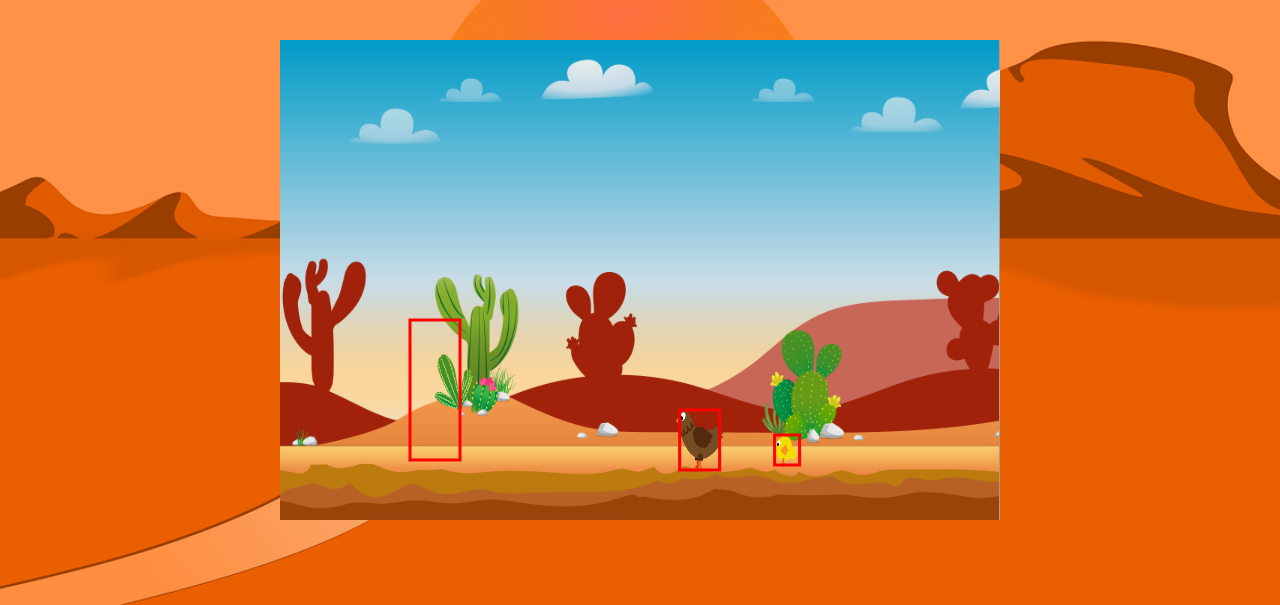
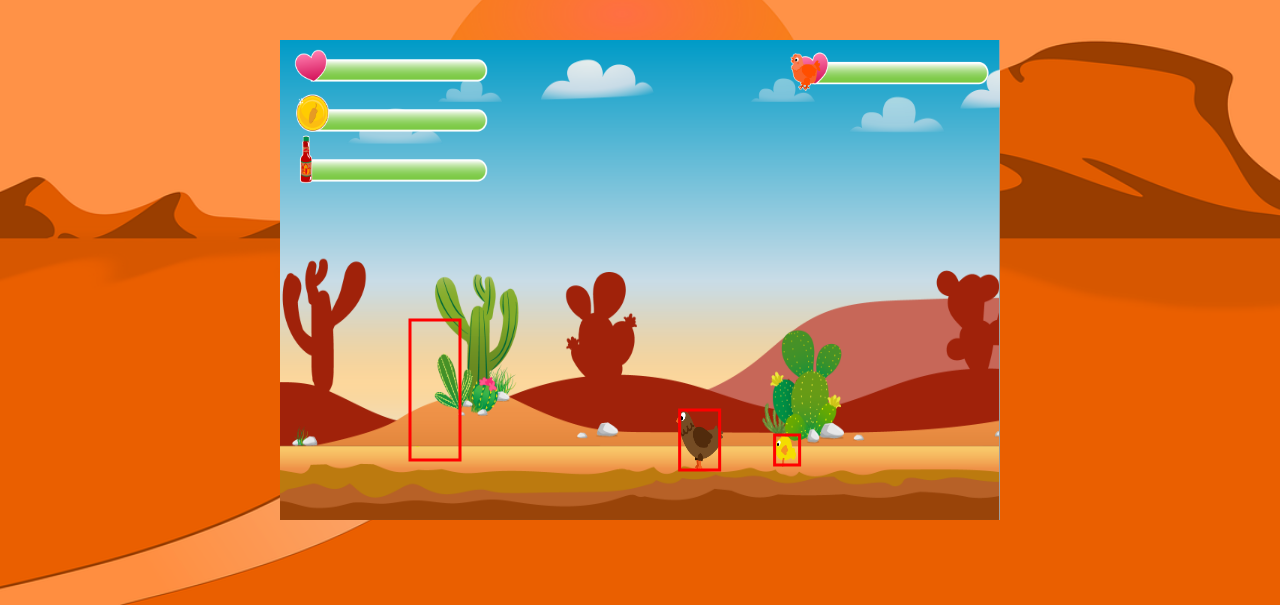
Before and after one commit to JoelBaig/epl_, a plain HTML site: page index.html in a window 1280 px wide. Shown: the part 195-800 px from the top of the page. Drawn offline with Linux system fonts and the light colour scheme; animation ran at ten frames a second.

Commit message:
added statusbars

```diff
--- a/classes/character.class.js
+++ b/classes/character.class.js
@@ -22,6 +22,20 @@ class Character extends MovableObject {
         '../assets/img/2_character_pepe/3_jump/J-38.png',
         '../assets/img/2_character_pepe/3_jump/J-39.png'
     ];
+    IMAGES_HURTING = [
+        '../assets/img/2_character_pepe/4_hurt/H-41.png',
+        '../assets/img/2_character_pepe/4_hurt/H-42.png',
+        '../assets/img/2_character_pepe/4_hurt/H-43.png'
+    ];
+    IMAGES_DYING = [
+        '../assets/img/2_character_pepe/5_dead/D-51.png',
+        '../assets/img/2_character_pepe/5_dead/D-52.png',
+        '../assets/img/2_character_pepe/5_dead/D-53.png',
+        '../assets/img/2_character_pepe/5_dead/D-54.png',
+        '../assets/img/2_character_pepe/5_dead/D-55.png',
+        '../assets/img/2_character_pepe/5_dead/D-56.png',
+        '../assets/img/2_character_pepe/5_dead/D-57.png'
+    ];
     world;
     speed = 20;
     walking_sound = new Audio('../assets/audio/running.mp3');
@@ -36,6 +50,8 @@ class Character extends MovableObject {
         super().loadImage(this.IMAGES_WALKING[0]);
         this.loadImages(this.IMAGES_WALKING);
         this.loadImages(this.IMAGES_JUMPING);
+        this.loadImages(this.IMAGES_HURTING);
+        this.loadImages(this.IMAGES_DYING);
         this.applyGravity();
         this.animate();
         this.jump();
@@ -52,8 +68,15 @@ class Character extends MovableObject {
 
 
         this.animationIntervals.push(setInterval(() => {
-            this.updateJumpAnimation();
-            this.updateWalkingAnimation();
+            if (this.isDead()) {
+                this.updateDyingAnimation();
+                // this.stopGame();
+            } else if (this.isHurt()) {
+                this.updateHurtingAnimation();
+            } else {
+                this.updateJumpingAnimation();
+                this.updateWalkingAnimation();
+            }
         }, 40));
     }
 
@@ -99,7 +122,21 @@ class Character extends MovableObject {
     }
 
 
-    updateJumpAnimation() {
+    updateDyingAnimation() {
+        if (this.isDead()) {
+            this.playAnimation(this.IMAGES_DYING);
+        }
+    }
+
+
+    updateHurtingAnimation() {
+        if (this.isHurt()) {
+            this.playAnimation(this.IMAGES_HURTING);
+        }
+    }
+
+
+    updateJumpingAnimation() {
         if (this.isAboveGround()) {
             this.playAnimation(this.IMAGES_JUMPING);
         } else if (this.world.keyboard.SPACE) {
@@ -136,4 +173,10 @@ class Character extends MovableObject {
         }
         this.world.camera_x = this.cameraFollowEndX;
     }
+
+
+    // stopGame() {
+    //     this.speedY = 25;
+    //     // this.stopAnimation();
+    // }
 }
--- a/classes/drawable-object.class.js
+++ b/classes/drawable-object.class.js
@@ -0,0 +1,50 @@
+class DrawableObject {
+    x = 120;
+    y = 250;
+    width = 150;
+    height = 200;
+    img;
+    imageCache = {};
+    currentImage = 0;
+
+    /**
+    * This function assigns a picture to the img variable
+    *
+    * @param {picture path} path
+    */
+    loadImage(path) { // loadImage('../assets/img/example.png');
+        this.img = new Image();
+        this.img.src = path;
+    }
+
+
+    /**
+     * Loads images from the provided array of paths and stores them in the image cache.
+     *
+     * @param {string[]} arr - An array of paths to the images to be loaded.
+     */
+
+    loadImages(arr) {
+        arr.forEach((path) => {
+            let img = new Image();
+            img.src = path;
+            this.imageCache[path] = img;
+        });
+    }
+
+
+    draw(ctx) {
+        ctx.drawImage(this.img, this.x, this.y, this.width, this.height);
+    }
+
+
+    drawRedFrame(ctx) {
+        if (this instanceof Character || this instanceof ChickenBig || this instanceof ChickenSmall || this instanceof Endboss) {
+            ctx.beginPath();
+            ctx.lineWidth = '3';
+            ctx.strokeStyle = 'red';
+            ctx.rect(this.x + this.offset.left, this.y + this.offset.top - this.offset.bottom, this.width - this.offset.right, this.height - this.offset.top);
+            ctx.stroke();
+        }
+    }
+}
--- a/classes/movable-object.class.js
+++ b/classes/movable-object.class.js
@@ -1,11 +1,4 @@
-class MovableObject {
-    x = 120;
-    y = 250;
-    width = 150;
-    height = 200;
-    img;
-    imageCache = {};
-    currentImage = 0;
+class MovableObject extends DrawableObject {
     speed = 0.15;
     otherDirection = false;
     speedY = 0;
@@ -17,6 +10,8 @@ class MovableObject {
         left: 0,
         right: 0
     };
+    energy = 100;
+    lastHit = 0;
 
 
     applyGravity() {
@@ -38,35 +33,6 @@ class MovableObject {
         this.speedY -= this.acceleration;
     }
 
-    /**
-     * This function assigns a picture to the img variable
-     *
-     * @param {picture path} path
-     */
-    loadImage(path) { // loadImage('../assets/img/example.png');
-        this.img = new Image();
-        this.img.src = path;
-    }
-
-    /**
-     * Loads images from the provided array of paths and stores them in the image cache.
-     *
-     * @param {string[]} arr - An array of paths to the images to be loaded.
-     */
-
-    loadImages(arr) {
-        arr.forEach((path) => {
-            let img = new Image();
-            img.src = path;
-            this.imageCache[path] = img;
-        });
-    }
-
-
-    draw(ctx) {
-        ctx.drawImage(this.img, this.x, this.y, this.width, this.height);
-    }
-
 
     // drawFrame(ctx) {
     //     if (this instanceof Character || this instanceof ChickenBig || this instanceof ChickenSmall || this instanceof Endboss) {
@@ -79,17 +45,6 @@ class MovableObject {
     // }
 
 
-    drawRedFrame(ctx) {
-        if (this instanceof Character || this instanceof ChickenBig || this instanceof ChickenSmall || this instanceof Endboss) {
-            ctx.beginPath();
-            ctx.lineWidth = '3';
-            ctx.strokeStyle = 'red';
-            ctx.rect(this.x + this.offset.left, this.y + this.offset.top - this.offset.bottom, this.width - this.offset.right, this.height - this.offset.top);
-            ctx.stroke();
-        }
-    }
-
-
     isColliding(mo) {
         return this.x + this.width - this.offset.right > mo.x + mo.offset.left &&
             this.y + this.height - this.offset.bottom > mo.y + mo.offset.top &&
@@ -98,8 +53,30 @@ class MovableObject {
     }
 
 
+    isHitted() {
+        this.energy -= 10;
+        if (this.energy < 0) {
+            this.energy = 0;
+        } else {
+            this.lastHit = new Date().getTime();
+        }
+    }
+
+
+    isHurt() {
+        let timepassed = new Date().getTime() - this.lastHit;
+        timepassed = timepassed / 1000;
+        return timepassed <  0.5;
+    }
+
+
+    isDead() {
+        return this.energy == 0;
+    }
+
+
     playAnimation(images) {
-        let i = this.currentImage % this.IMAGES_WALKING.length;
+        let i = this.currentImage % images.length;
         let path = images[i];
         this.img = this.imageCache[path];
         this.currentImage++;
--- /dev/null
+++ b/classes/statusbar-bottle.class.js
@@ -0,0 +1,45 @@
+class BottleBar extends DrawableObject {
+    IMAGES = [
+        '../assets/img/7_statusbars/1_statusbar/3_statusbar_bottle/orange/0.png',
+        '../assets/img/7_statusbars/1_statusbar/3_statusbar_bottle/orange/20.png',
+        '../assets/img/7_statusbars/1_statusbar/3_statusbar_bottle/orange/40.png',
+        '../assets/img/7_statusbars/1_statusbar/3_statusbar_bottle/blue/60.png',
+        '../assets/img/7_statusbars/1_statusbar/3_statusbar_bottle/blue/80.png',
+        '../assets/img/7_statusbars/1_statusbar/3_statusbar_bottle/green/100.png',
+    ];
+    percentage = 100;
+    y = 90;
+    x = 10;
+    height = 60;
+    width = 200;
+
+    constructor() {
+        super();
+        this.loadImages(this.IMAGES);
+        this.setPercentage(100);
+    }
+
+
+    setPercentage(percentage) {
+        this.percentage = percentage;
+        let path = this.IMAGES[this.resolveImageIndex()];
+        this.img = this.imageCache[path];
+    }
+
+
+    resolveImageIndex() {
+        if (this.percentage == 100) {
+            return 5;
+        } else if (this.percentage >= 80) {
+            return 4;
+        } else if (this.percentage >= 60) {
+            return 3;
+        } else if (this.percentage >= 40) {
+            return 2;
+        } else if (this.percentage >= 20) {
+            return 1;
+        } else if (this.percentage >= 0) {
+            return 0;
+        }
+    }
+}
--- /dev/null
+++ b/classes/statusbar-coin.class.js
@@ -0,0 +1,45 @@
+class CoinBar extends DrawableObject {
+    IMAGES = [
+        '../assets/img/7_statusbars/1_statusbar/1_statusbar_coin/orange/0.png',
+        '../assets/img/7_statusbars/1_statusbar/1_statusbar_coin/orange/20.png',
+        '../assets/img/7_statusbars/1_statusbar/1_statusbar_coin/orange/40.png',
+        '../assets/img/7_statusbars/1_statusbar/1_statusbar_coin/blue/60.png',
+        '../assets/img/7_statusbars/1_statusbar/1_statusbar_coin/blue/80.png',
+        '../assets/img/7_statusbars/1_statusbar/1_statusbar_coin/green/100.png',
+    ];
+    percentage = 100;
+    y = 40;
+    x = 10;
+    height = 60;
+    width = 200;
+
+    constructor() {
+        super();
+        this.loadImages(this.IMAGES);
+        this.setPercentage(100);
+    }
+
+
+    setPercentage(percentage) {
+        this.percentage = percentage;
+        let path = this.IMAGES[this.resolveImageIndex()];
+        this.img = this.imageCache[path];
+    }
+
+
+    resolveImageIndex() {
+        if (this.percentage == 100) {
+            return 5;
+        } else if (this.percentage >= 80) {
+            return 4;
+        } else if (this.percentage >= 60) {
+            return 3;
+        } else if (this.percentage >= 40) {
+            return 2;
+        } else if (this.percentage >= 20) {
+            return 1;
+        } else if (this.percentage >= 0) {
+            return 0;
+        }
+    }
+}
--- /dev/null
+++ b/classes/statusbar-endboss.class.js
@@ -0,0 +1,45 @@
+class EndbossHealthBar extends DrawableObject {
+    IMAGES = [
+        '../assets/img/7_statusbars/2_statusbar_endboss/orange/orange0.png',
+        '../assets/img/7_statusbars/2_statusbar_endboss/orange/orange20.png',
+        '../assets/img/7_statusbars/2_statusbar_endboss/orange/orange40.png',
+        '../assets/img/7_statusbars/2_statusbar_endboss/blue/blue60.png',
+        '../assets/img/7_statusbars/2_statusbar_endboss/blue/blue80.png',
+        '../assets/img/7_statusbars/2_statusbar_endboss/green/green100.png'
+    ];
+    percentage = 100;
+    y = 0;
+    x = 510;
+    height = 60;
+    width = 200;
+
+    constructor() {
+        super();
+        this.loadImages(this.IMAGES);
+        this.setPercentage(100);
+    }
+
+
+    setPercentage(percentage) {
+        this.percentage = percentage;
+        let path = this.IMAGES[this.resolveImageIndex()];
+        this.img = this.imageCache[path];
+    }
+
+
+    resolveImageIndex() {
+        if (this.percentage == 100) {
+            return 5;
+        } else if (this.percentage >= 80) {
+            return 4;
+        } else if (this.percentage >= 60) {
+            return 3;
+        } else if (this.percentage >= 40) {
+            return 2;
+        } else if (this.percentage >= 20) {
+            return 1;
+        } else if (this.percentage >= 0) {
+            return 0;
+        }
+    }
+}
--- /dev/null
+++ b/classes/statusbar-health.class.js
@@ -0,0 +1,45 @@
+class HealthBar extends DrawableObject {
+    IMAGES = [
+        '../assets/img/7_statusbars/1_statusbar/2_statusbar_health/orange/0.png',
+        '../assets/img/7_statusbars/1_statusbar/2_statusbar_health/orange/20.png',
+        '../assets/img/7_statusbars/1_statusbar/2_statusbar_health/orange/40.png',
+        '../assets/img/7_statusbars/1_statusbar/2_statusbar_health/blue/60.png',
+        '../assets/img/7_statusbars/1_statusbar/2_statusbar_health/blue/80.png',
+        '../assets/img/7_statusbars/1_statusbar/2_statusbar_health/green/100.png',
+    ];
+    percentage = 100;
+    y = -10;
+    x = 10;
+    height = 60;
+    width = 200;
+
+    constructor() {
+        super();
+        this.loadImages(this.IMAGES);
+        this.setPercentage(100);
+    }
+
+
+    setPercentage(percentage) {
+        this.percentage = percentage;
+        let path = this.IMAGES[this.resolveImageIndex()];
+        this.img = this.imageCache[path];
+    }
+
+
+    resolveImageIndex() {
+        if (this.percentage == 100) {
+            return 5;
+        } else if (this.percentage >= 80) {
+            return 4;
+        } else if (this.percentage >= 60) {
+            return 3;
+        } else if (this.percentage >= 40) {
+            return 2;
+        } else if (this.percentage >= 20) {
+            return 1;
+        } else {
+            return 0;
+        }
+    }
+}
--- a/classes/world.class.js
+++ b/classes/world.class.js
@@ -6,12 +6,10 @@ class World {
     keyboard;
     camera_x = -100;
     cameraFollowEndX;
-    offset = {
-        top: 0,
-        left: 0,
-        right: 0,
-        bottom: 0
-    };
+    healthBar = new HealthBar();
+    coinBar = new CoinBar();
+    bottleBar = new BottleBar();
+    endbossHealthBar = new EndbossHealthBar();
 
     constructor(canvas, keyboard) {
         this.ctx = canvas.getContext('2d');
@@ -32,10 +30,11 @@ class World {
         setInterval(() => {
             this.level.enemies.forEach((enemy) => {
                 if (this.character.isColliding(enemy)) {
-                    console.log('collision with character', enemy)
+                    this.character.isHitted();
+                    this.healthBar.setPercentage(this.character.energy);
                 };
             });
-        }, 200);
+        }, 150);
     }
 
     /**
@@ -44,14 +43,40 @@ class World {
      */
     draw() {
         this.clearCanvas();
-        this.moveCtxLeft();
+        this.moveCtxForward();
+        this.drawObjects();
+        this.moveCtxBackward();
+        this.drawStatusBars();
+        this.moveCtxForward();
+        this.drawEnemies();
+        this.drawCharacter();
+        this.moveCtxBackward();
+        this.repeatDraw();
+    }
+
+
+    drawObjects() {
         this.addObjectsToMap(this.level.backgroundObjects);
         this.addObjectsToMap(this.level.clouds);
+    }
+
+
+    drawStatusBars() {
+        this.addToMap(this.healthBar);
+        this.addToMap(this.coinBar);
+        this.addToMap(this.bottleBar);
+        this.addToMap(this.endbossHealthBar);
+    }
+
+
+    drawEnemies() {
         this.addObjectsToMap(this.level.enemies);
         this.addObjectsToMap(this.level.endboss);
+    }
+
+
+    drawCharacter() {
         this.addToMap(this.character);
-        this.moveCtxRight();
-        this.repeatDraw();
     }
 
     /**
@@ -63,12 +88,12 @@ class World {
     }
 
 
-    moveCtxLeft() {
+    moveCtxForward() {
         this.ctx.translate(this.camera_x, 0);
     }
 
 
-    moveCtxRight() {
+    moveCtxBackward() {
         this.ctx.translate(-this.camera_x, 0);
     }
 
```
Also changed, not shown: index.html (+8 -3 lines).
